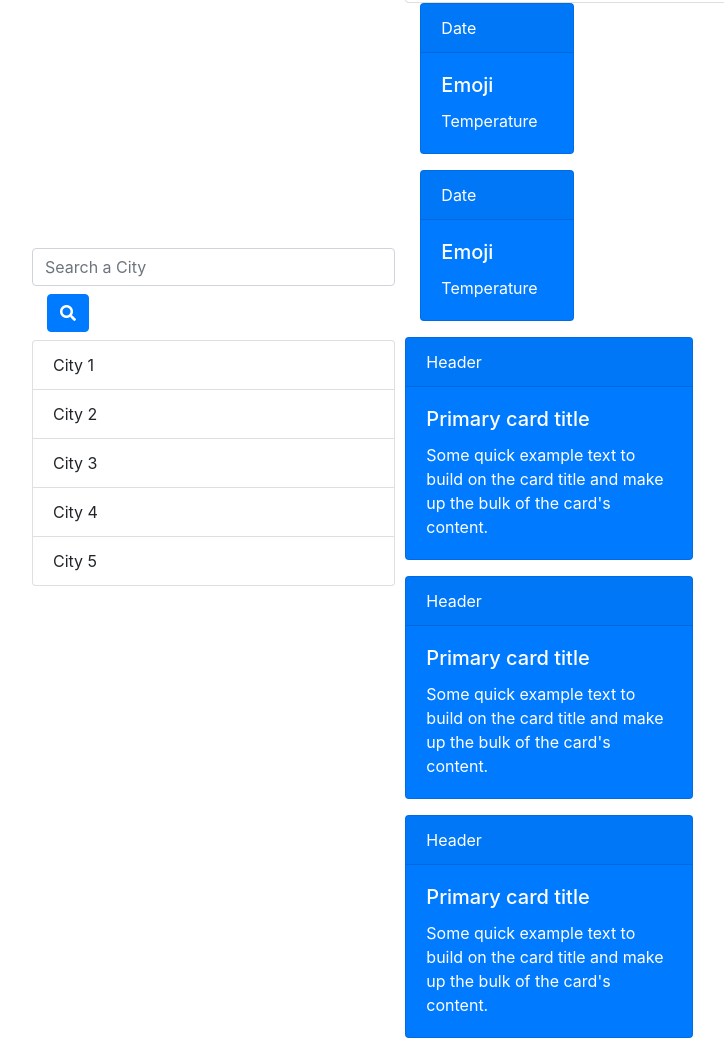
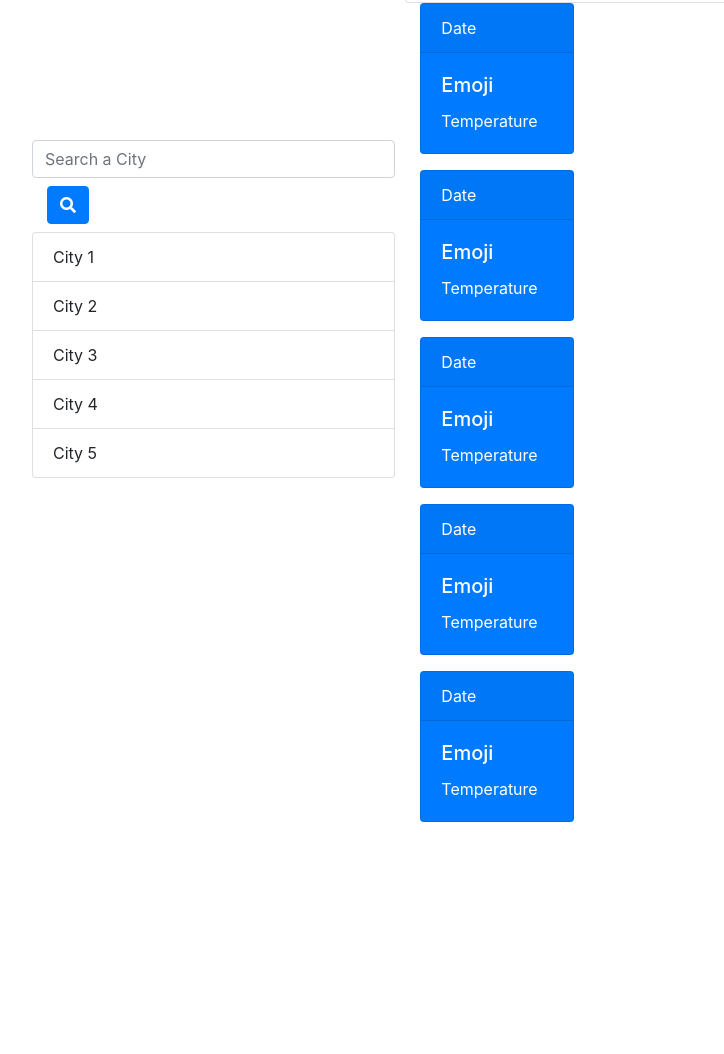
Before and after one commit to CodyOps/Weather-Application, a plain HTML site: page index.html in a window 1280 px wide. Shown: the part 539-1593 px from the top of the page, without its empty margins (53-777 px from the left). After the commit the page ends 1377 px from the top, so only its background shows below. Drawn offline with nearby package versions, Linux system fonts and the light colour scheme.

Commit message:
formatted weather cards

```diff
--- a/index.html
+++ b/index.html
@@ -83,25 +83,31 @@
                 </div>
               </div>
             </div>
+            <div class ="col-md-4">
                 <div class="card text-white bg-primary mb-3" style="max-width: 18rem;">
-                <div class="card-header">Header</div>
+                  <div class="card-header">Date</div>
                   <div class="card-body">
-                  <h5 class="card-title">Primary card title</h5>
-                  <p class="card-text">Some quick example text to build on the card title and make up the bulk of the card's content.</p>
+                    <h5 class="card-title">Emoji</h5>
+                    <p class="card-text">Temperature</p>
                   </div>
                 </div>
+              </div>
+              <div class ="col-md-4">
                 <div class="card text-white bg-primary mb-3" style="max-width: 18rem;">
-                <div class="card-header">Header</div>
+                  <div class="card-header">Date</div>
                   <div class="card-body">
-                  <h5 class="card-title">Primary card title</h5>
-                  <p class="card-text">Some quick example text to build on the card title and make up the bulk of the card's content.</p>
+                    <h5 class="card-title">Emoji</h5>
+                    <p class="card-text">Temperature</p>
                   </div>
                 </div>
+              </div>
+              <div class ="col-md-4">
                 <div class="card text-white bg-primary mb-3" style="max-width: 18rem;">
-                <div class="card-header">Header</div>
+                  <div class="card-header">Date</div>
                   <div class="card-body">
-                  <h5 class="card-title">Primary card title</h5>
-                  <p class="card-text">Some quick example text to build on the card title and make up the bulk of the card's content.</p>
+                    <h5 class="card-title">Emoji</h5>
+                    <p class="card-text">Temperature</p>
+                  </div>
                 </div>
               </div>
 </div>
```
Lines whose indentation alone changed are shown as unchanged.
